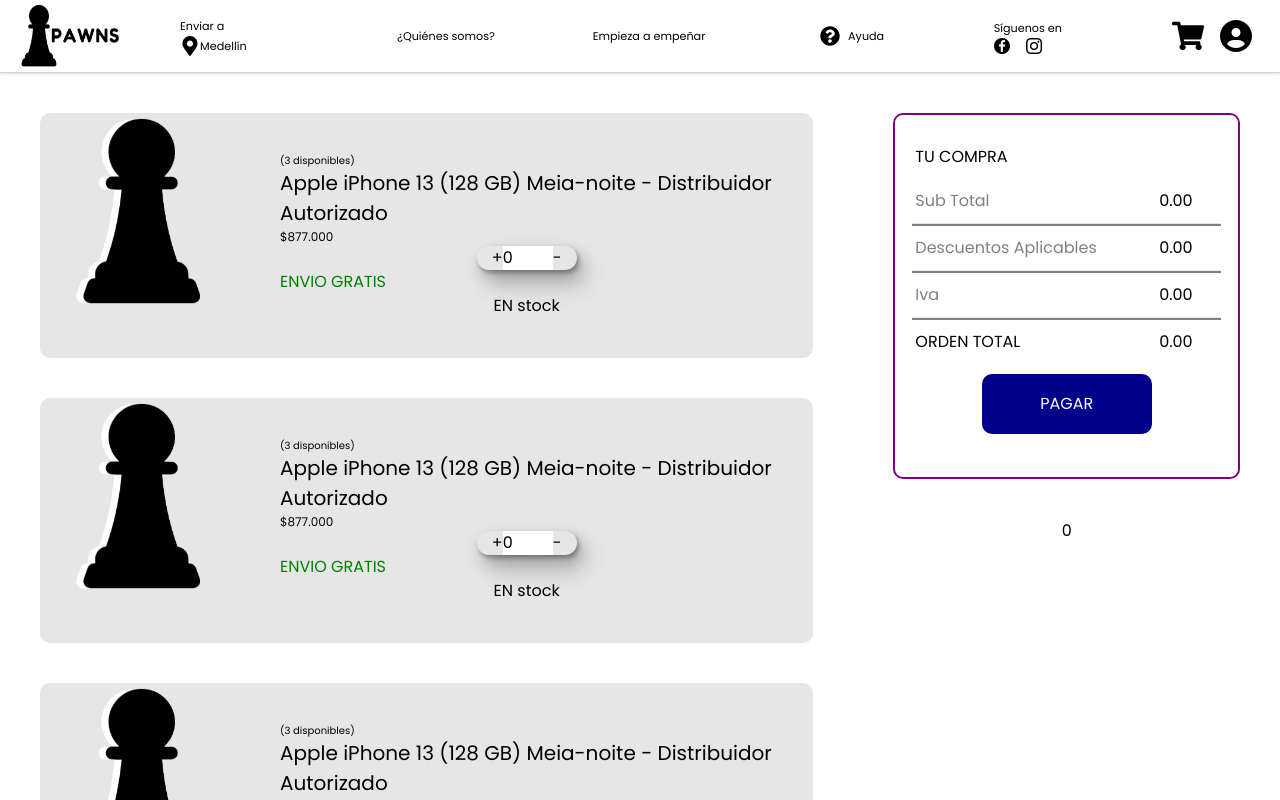
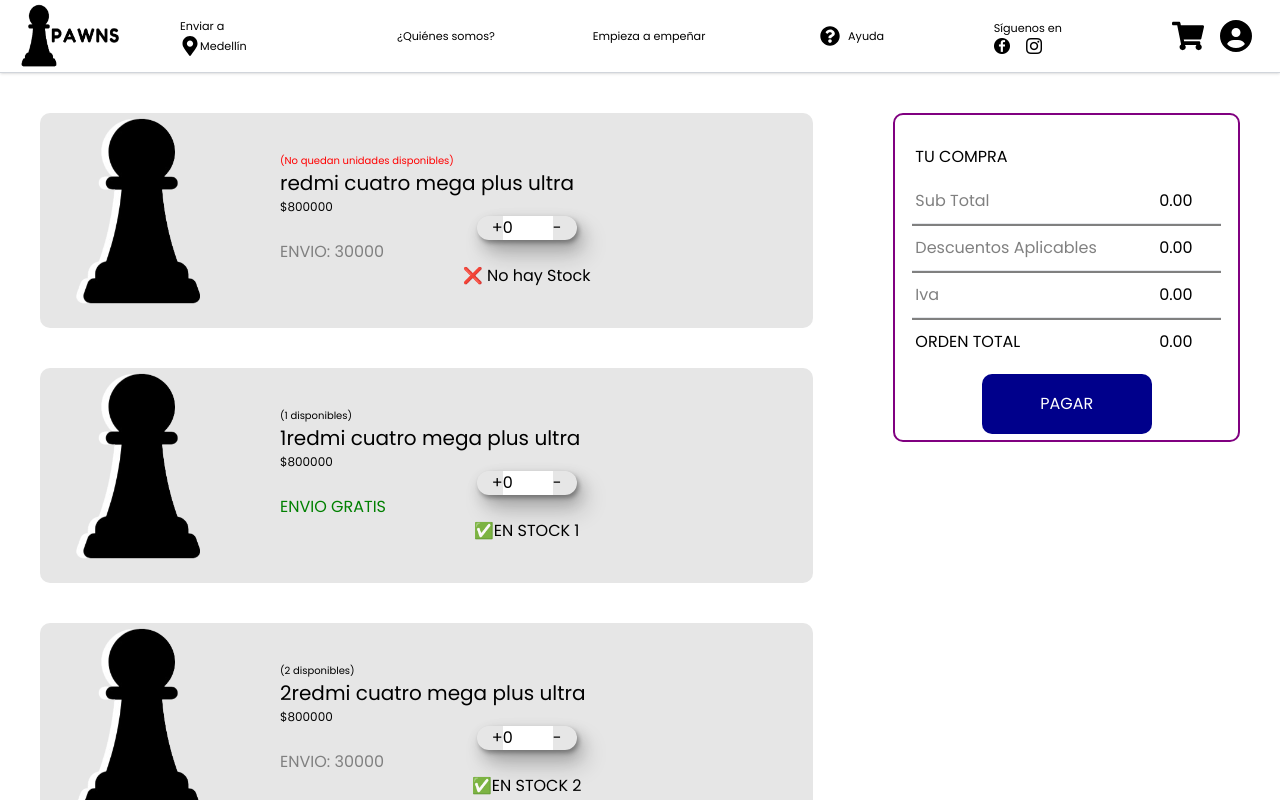
Before and after one commit to wilcar04/Pawns, a React (Vite) app: page /Car in a window 1280 px wide. Shown: the top 800 px of the page. Built offline with nearby package versions, Linux system fonts and the light colour scheme.

Commit message:
FEATURE/CARRITO_EMOJIS_TEXTODINAMICO

```diff
--- a/src/components/Card.jsx
+++ b/src/components/Card.jsx
@@ -1,6 +1,6 @@
 import React, { useState } from 'react';
 
-const Card= ({ count, setCount }) => {
+const Card= ({ count, setCount ,Pdprofile}) => {
   const increment = () => {
     setCount(count + 1);
   };
@@ -19,16 +19,17 @@
 
         <div className='derecha ' style={{margin:"40px"}} // conjunto de info en la derecha dividido en dos
         >
-                <p style={{fontSize:"10px" ,textAlign:"left"}} >(3 disponibles)</p>
-                <p style={{fontSize:"20px",textAlign:"left"}} >Apple iPhone 13 (128 GB) Meia-noite - Distribuidor Autorizado</p>
-                <p style={{fontSize:"12px",textAlign:"left"}} >$877.000</p>
+                {Pdprofile[0]==="0"? <p style={{color:"red",fontSize:"10px" ,textAlign:"left"}} >(No quedan unidades disponibles)</p>:
+                <p style={{fontSize:"10px" ,textAlign:"left"}} >({Pdprofile[0]} disponibles)</p>}
+                <p style={{fontSize:"20px",textAlign:"left"}} >{Pdprofile[1]}</p>
+                <p style={{fontSize:"12px",textAlign:"left"}} >${Pdprofile[2]}</p>
                 <div class="input-group center" style={{width:"100px"}}>
                 <button onClick={increment}> + </button>
                 <input style={{width:"50px"}} type="number" id="input" value={count} readonly/>
                 <button onClick={decrement}> - </button>
                 </div>
-                <p  style={{color:"green",textAlign:"left"}}>ENVIO GRATIS</p>
-                <p >EN stock</p>
+                {Pdprofile[3]==="0"? <p  style={{color:"green",textAlign:"left"}}>ENVIO GRATIS</p> : <p  style={{color:"gray",textAlign:"left"}}>ENVIO: {Pdprofile[3]}</p>}
+                {Pdprofile[0]==="0"? <p >❌ No hay Stock</p>:<p >✅EN STOCK {Pdprofile[0]}</p>}
 
 
         </div>
--- a/src/pages/Car.jsx
+++ b/src/pages/Car.jsx
@@ -26,6 +26,11 @@
     }, []);
 
     let variableList = [];
+    let Productlist = [["0","redmi cuatro mega plus ultra","800000","30000","https://9822309932"],
+    ["1","1redmi cuatro mega plus ultra","800000","0","https://9822309932"],
+    ["2","2redmi cuatro mega plus ultra","800000","30000","https://9822309932"],
+    ["3","3redmi cuatro mega plus ultra","800000","30000","https://9822309932"],
+    ["4","4redmi cuatro mega plus ultra","800000","30000","https://9822309932"]]
 
     for(let i = 1; i <= 5; i++){
       const [count, setCount] = useState(0);
@@ -45,13 +50,13 @@
              <div class="izquierda" style={{width:"70%"}}>
 
              {variableList.map((item, index) => ( // iteramos el comonente card segun el numero de contadores
-              <Card key={index} count={item[0]} setCount={item[1]} />
+              <Card key={index} count={item[0]} setCount={item[1]} Pdprofile={Productlist[index]} />
 ))}
 
              </div>
              <div class="derecha" style={{width:"30px"}}>
 
-                <Factura></Factura> {variableList[3][0]}
+                <Factura></Factura>
 
 
              </div>
```
